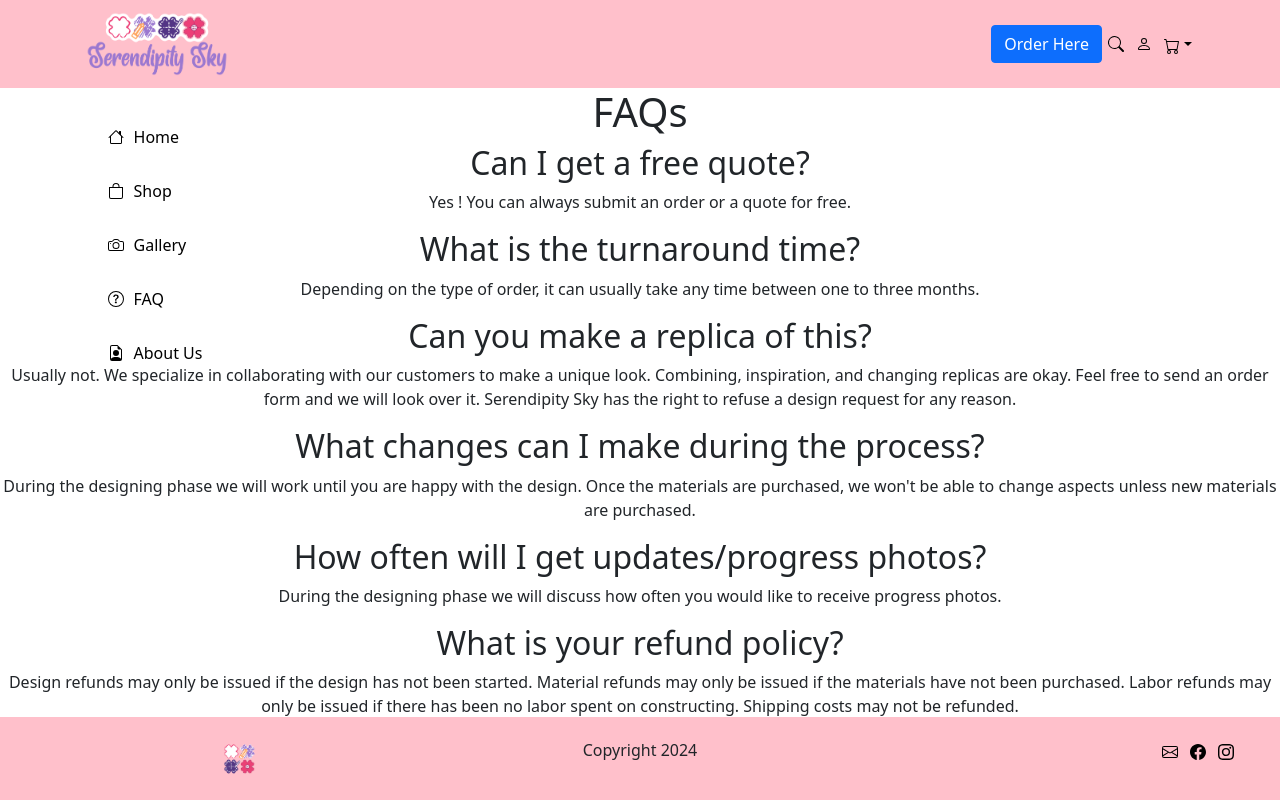
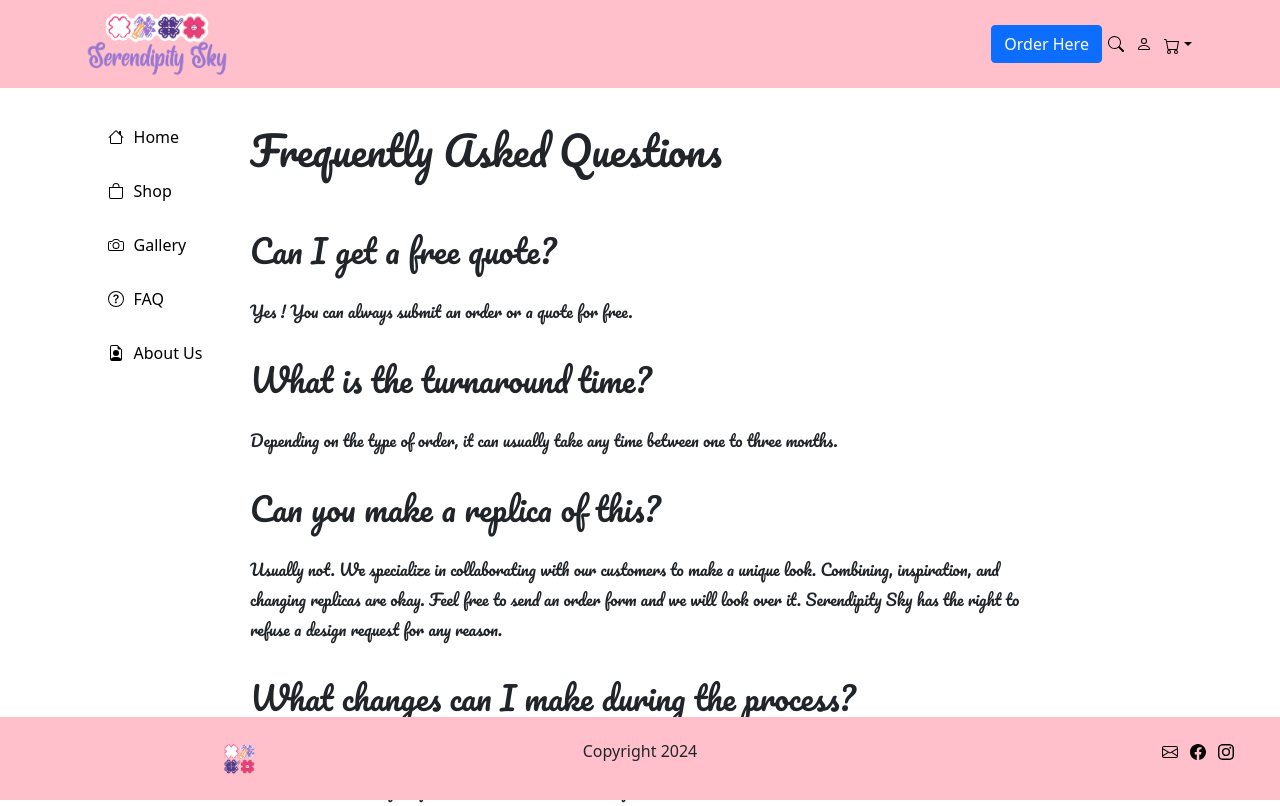
Before and after one commit to KayBahr/SerendipitySkyWebsite, a React app: page /faq in a window 1280 px wide. Shown: the top 806 px of the page. Built offline with nearby package versions, Linux system fonts and the light colour scheme; no server answers.

Commit message:
footer and faq style update

```diff
--- a/src/front/js/pages/faq.js
+++ b/src/front/js/pages/faq.js
@@ -7,7 +7,7 @@ export const FAQ = () => {
 
 	return (
 		<div className="faq-container">
-			<h1>FAQs</h1>
+			<h1>Frequently Asked Questions</h1>
 			<h2>Can I get a free quote?</h2>
 				<p>Yes ! You can always submit an order or a quote for free.</p>
 			<h2>What is the turnaround time?</h2>
--- a/src/front/styles/faq.css
+++ b/src/front/styles/faq.css
@@ -1 +1,27 @@
 /*faq css*/
+.faq-container {
+    align-items: left;
+    margin-top: 25px;
+    margin-left: 250px;
+    margin-right: 250px;
+    text-align: left;
+    padding-bottom: 30px;
+    font-family: 'Pacifico', cursive;
+}
+
+h1 {
+    margin-bottom: 25px;
+    line-height: 75px;
+}
+
+h2 {
+    line-height: 75px;
+}
+
+p {
+    line-height: 30px;
+}
+
+body{
+    overflow-y: scroll;
+}
--- a/src/front/styles/footer.css
+++ b/src/front/styles/footer.css
@@ -1,6 +1,6 @@
 .footer {
     background-color: pink;
-    position: absolute;
+    position: sticky;
     bottom: 0;
     right: 0;
     left: 0;
--- a/template.html
+++ b/template.html
@@ -7,7 +7,7 @@
         <link href="https://cdn.jsdelivr.net/npm/bootstrap@5.1.3/dist/css/bootstrap.min.css" rel="stylesheet" integrity="sha384-1BmE4kWBq78iYhFldvKuhfTAU6auU8tT94WrHftjDbrCEXSU1oBoqyl2QvZ6jIW3" crossorigin="anonymous">
         <!-- FontAwesome v6.1.2 -->
         <link rel="stylesheet" href="https://cdnjs.cloudflare.com/ajax/libs/font-awesome/6.1.2/css/all.min.css">
-
+        <link href='https://fonts.googleapis.com/css?family=Pacifico' rel='stylesheet'>
     </head>
     <body class="h-100">
         <div id="app" class="h-100"></div>
```
